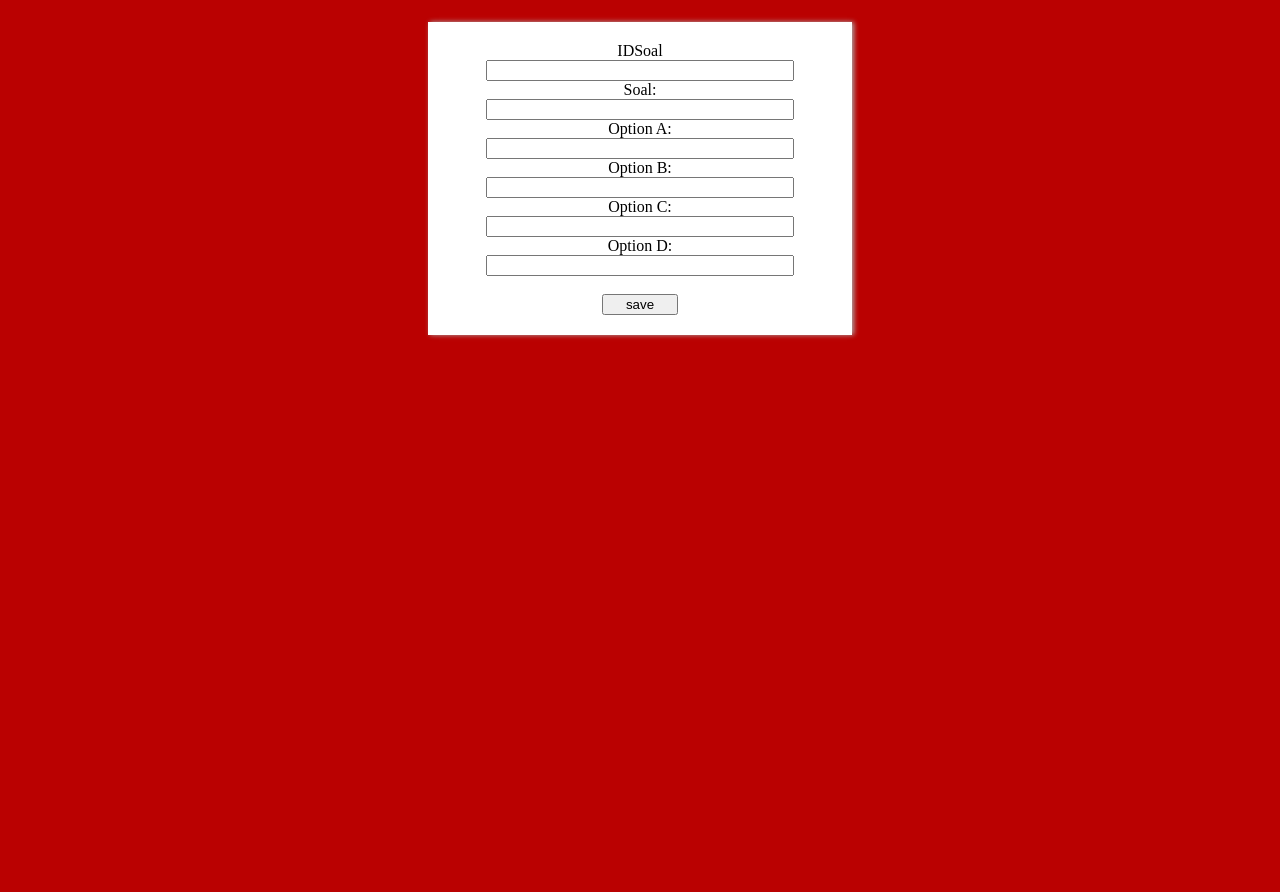
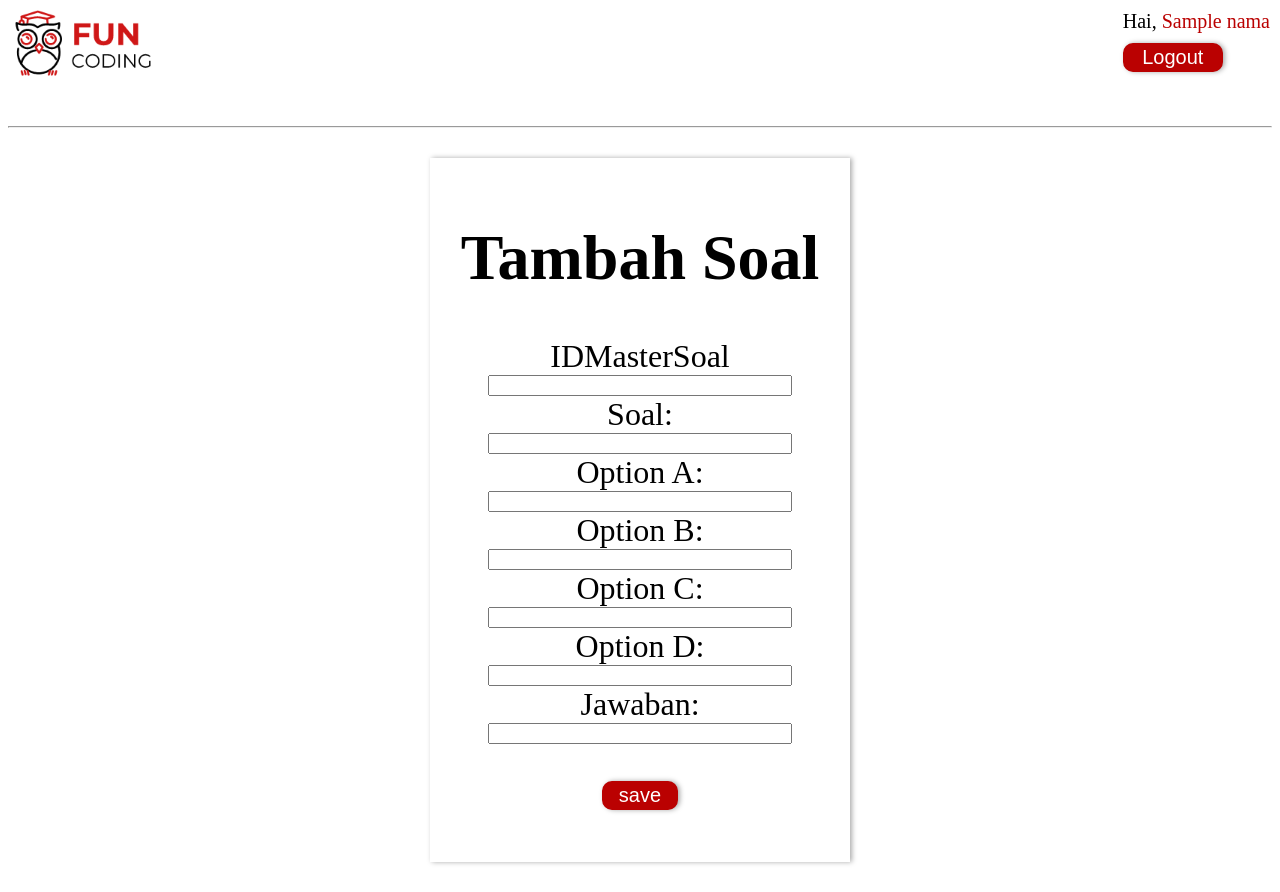
Before and after one commit to henrico28/FunCoding, a PHP site: template View/hal_soal-admin.php in a window 1280 px wide. Before the commit the page ends 339 px from the top, so only its background shows below. Run offline with PHP 8.4, Linux system fonts and the light colour scheme; the template is opened without the code that fills it: most values are stand-ins (such as "Sample title", 1, 10 or a date in 2020).

Commit message:
tambah soal

```diff
--- a/View/hal_soal-admin.php
+++ b/View/hal_soal-admin.php
@@ -1,24 +1,24 @@
-<html>
-    <head>
-        <link rel = "stylesheet" href = "styles/styleadmin2.css">
-    </head>
-    <body>
+
         <div class="home">
             <div>
-                IDSoal <br>
-                <input type="text"><br>
+                <h1>Tambah Soal</h1>
+                <form  method="POST" action="editsoal">
+                    IDMasterSoal <br>
+                    <input type="text" name="id"><br>
                     Soal: <br>
-                <input id="soal"type="textarea"><br>
+                    <input id="soal"type="text" name="soal"><br>
                     Option A:<br>
-                <input type="text"><br>
+                    <input type="text" name="opa"><br>
                     Option B:<br>
-                <input type="text"><br>
+                    <input type="text" name="opb"><br>
                     Option C:<br>
-                <input type="text"><br>
+                    <input type="text" name="opc"><br>
                     Option D:<br>
-                <input type="text"><br> <br>
+                    <input type="text" name="opd"><br>
+                    Jawaban:<br>
+                    <input type="text" name="jwb"><br>
+                    <br>
                     <input id="save" type="submit" value="save">
+                </form>
             </div>
         </div>
-    </body>
-</html>
--- a/View/homepage-Admin.php
+++ b/View/homepage-Admin.php
@@ -6,6 +6,6 @@
             </div>
             <div>
                 <img class="imgAdmin" src = "View/images/contract.svg"><br>
-                <a href = ""><label class="descAdmin">Soal</label></a>
+                <a href = "soalAdmin"><label class="descAdmin">Soal</label></a>
             </div>
         </div>
--- a/View/layout/head.php
+++ b/View/layout/head.php
@@ -12,7 +12,7 @@
     <link rel="stylesheet" href="styles/styleresult.css">
     <script src="View/script/scriptfoto.js" defer></script>
     <link rel="stylesheet" href="View/styles/styleresult.css">
-    <link rel = "stylesheet" href = "View/styles/stylesupdate.css">
+    <link rel = "stylesheet" href = "View/styles/styleadmin2.css">
 
 </head>
 <body id="bground">
--- a/View/styles/styleadmin2.css
+++ b/View/styles/styleadmin2.css
@@ -1,12 +1,3 @@
-body{
-    background-color: #BA0101;
-    display: inline;
-}
-
-img{
-    width : 10%;
-    height : 10%;
-}
 
 .home{
     justify-content: center;
@@ -28,5 +19,17 @@
 }
 
 #save{
-    width:20%;
+    border: 2px solid #ba0101;
+    border-radius: 10px;
+    background-color: #ba0101;
+    color: white;
+    box-shadow: 2px 0px 5px #aaaaaa;
+    font-size: 20px;
+    width: 20%;
 }
+
+#save:hover{
+    color: #ba0101;
+    background-color: white;
+    border: 2px solid white;
+}
```
Also changed, not shown: Controller/EditsoalController.php (added, +39 -0 lines), Controller/editadminController.php (added, +24 -0 lines), router.php (+10 -9 lines). Lines whose indentation alone changed are shown as unchanged.
